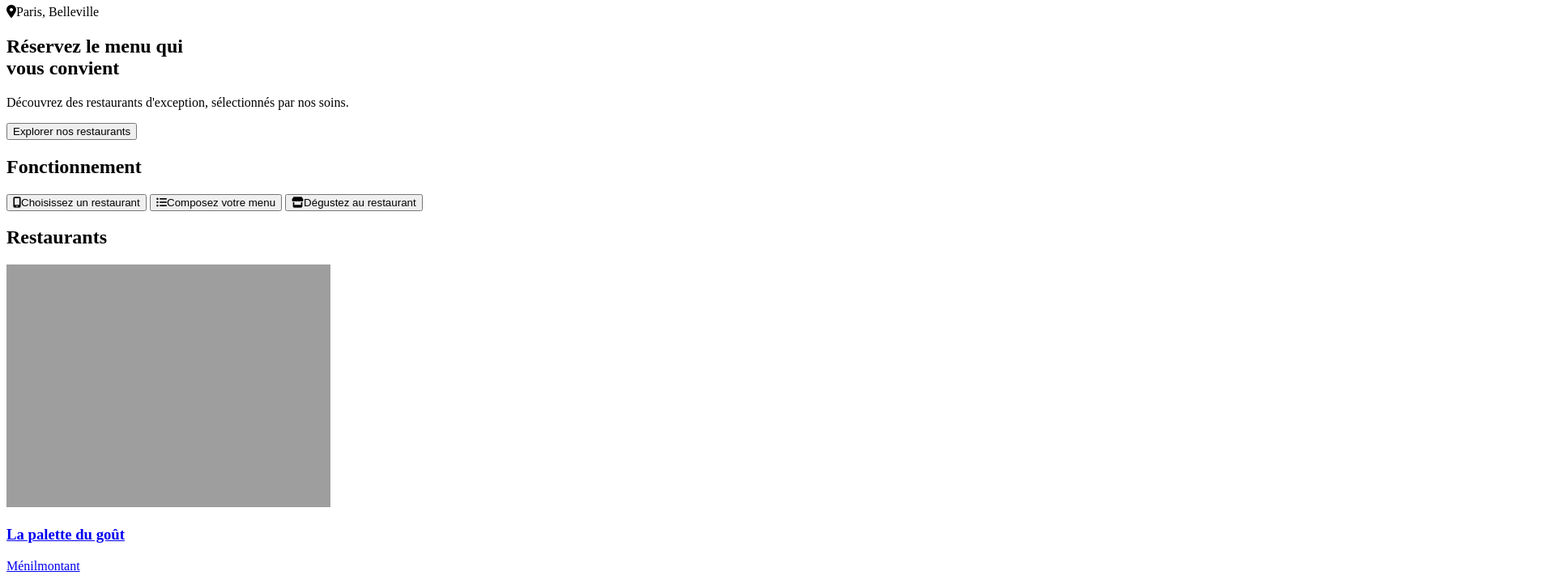
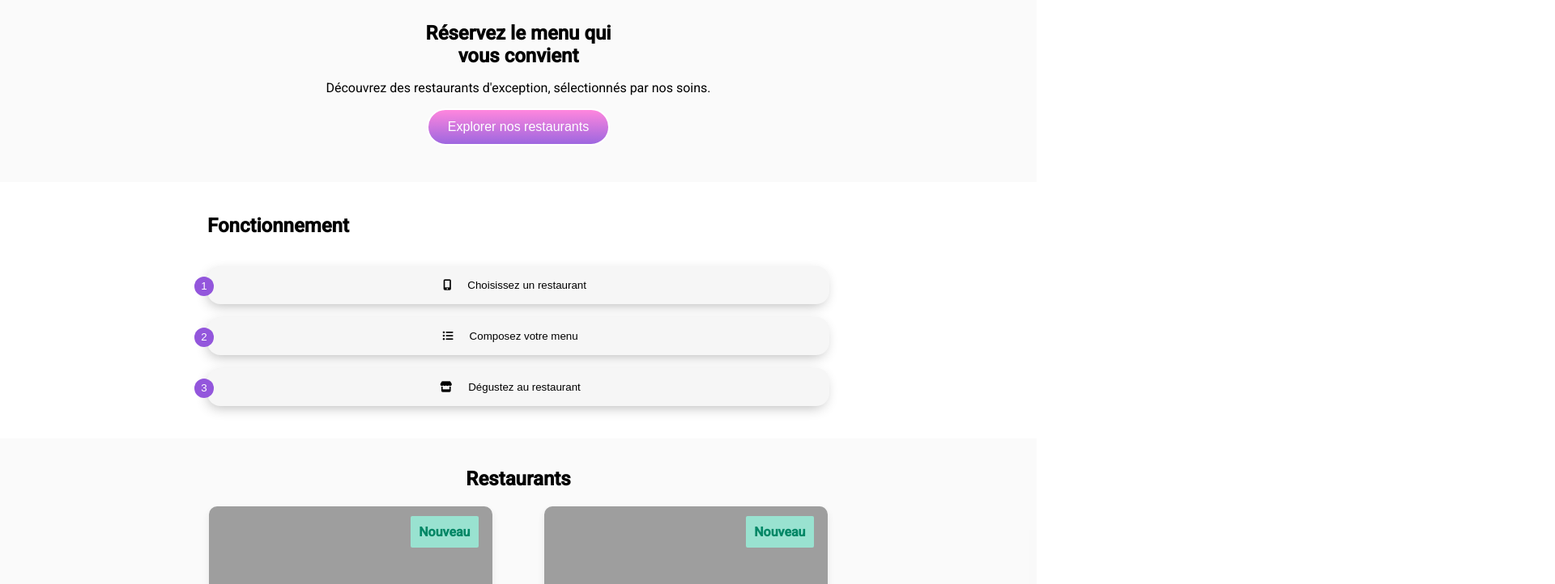
Before and after one commit to NassimBourebia/ohmyfood, a website: page index.html in a window 1280 px wide. Shown: the part 108-830 px from the top of the page at 81% size, 1920 px wide, since content can reach past the window. Drawn offline with Linux system fonts and the light colour scheme; the site is published under a folder, as on GitHub Pages, so addresses that start at the root find nothing; a web font is replaced by a local one.

Commit message:
endprojet

```diff
--- a/index.html
+++ b/index.html
@@ -7,7 +7,7 @@
     <title>Ohmyfood</title>
     <meta name='description' content="Paris, Belleville. Réservez le menu qui vous convient. Découvrez des restaurants d'exception, séléctionnés par nos soins. ">
     <meta name='viewport' content='width=device-width, initial-scale=1'>
-    <link rel='stylesheet' type='text/css' media='screen' href='/css/style.css'>
+    <link rel='stylesheet' type='text/css' media='screen' href='./css/style.css'>
     <!--Font Shrikhand -->
     <link rel="preconnect" href="https://fonts.googleapis.com">
     <link rel="preconnect" href="https://fonts.gstatic.com" crossorigin>
```
